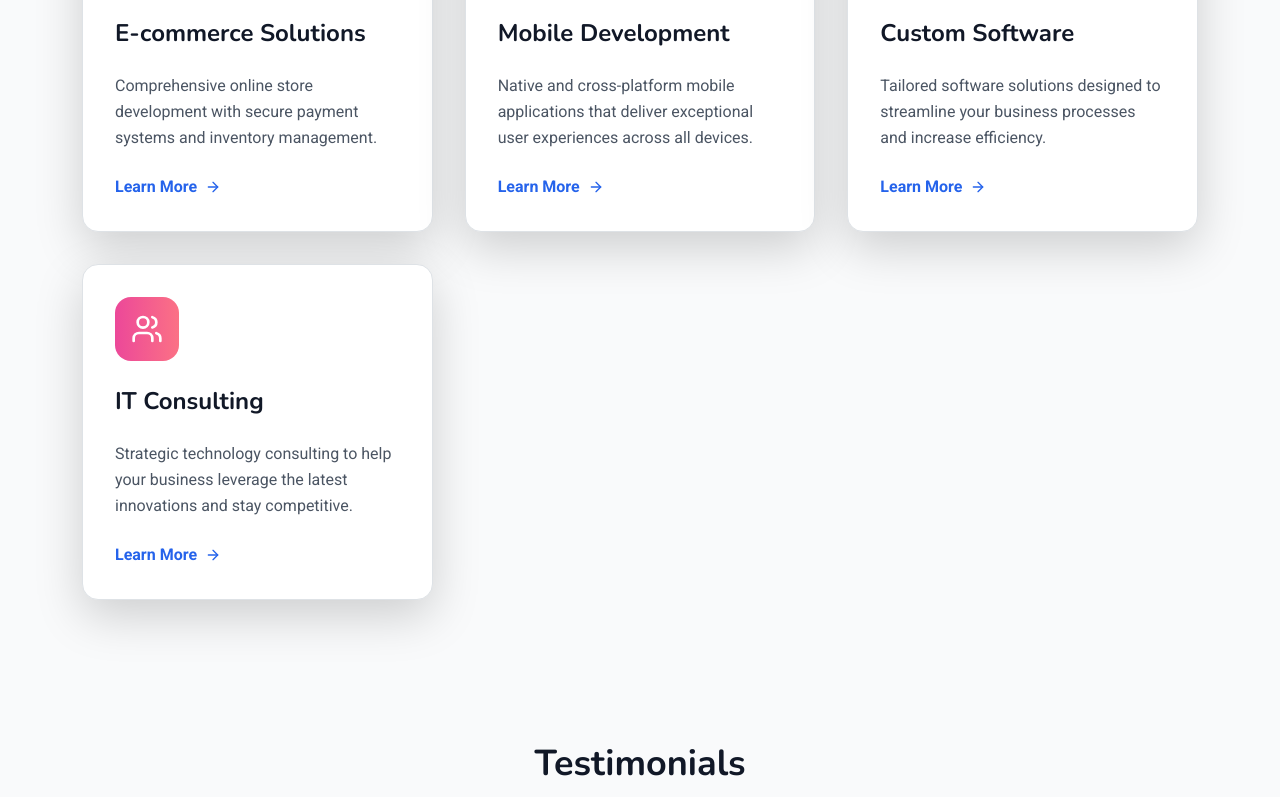
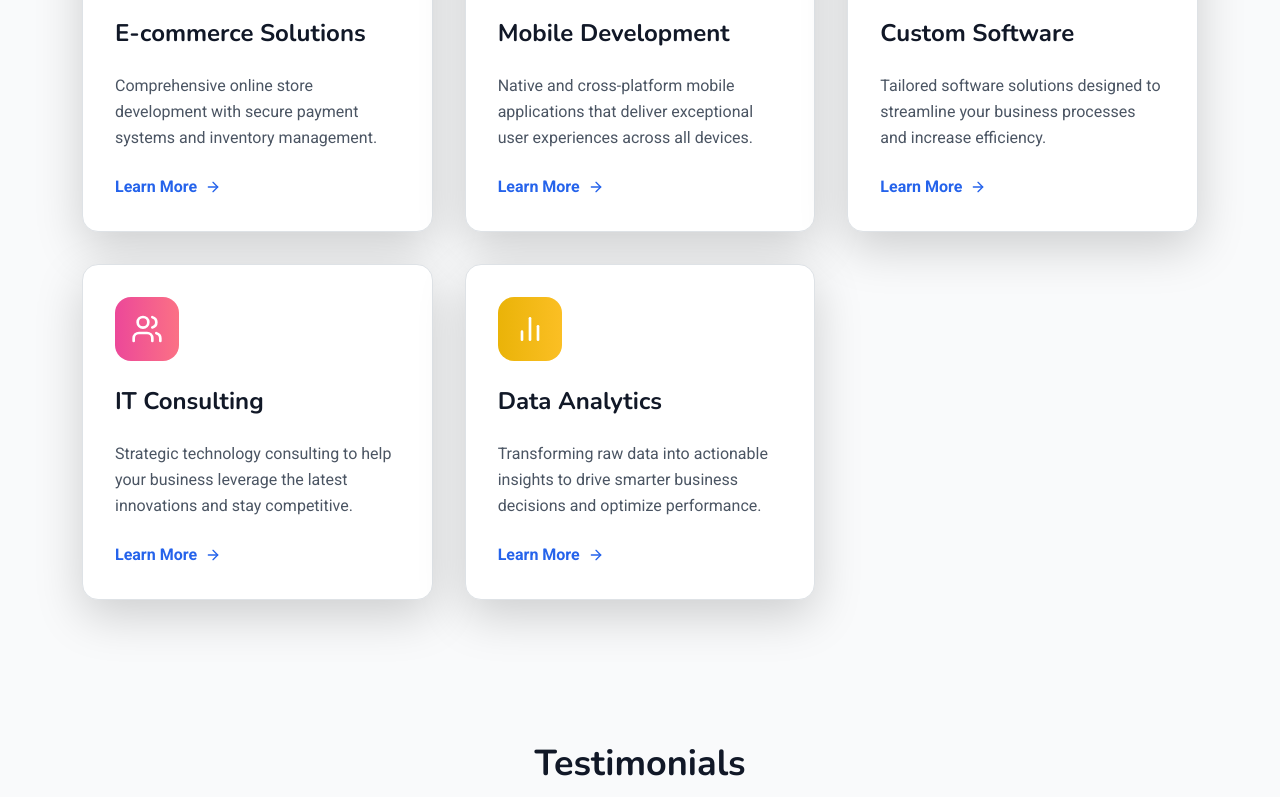
Before and after one commit to Vipin8200/devsquad, a React (Vite) app: page / in a window 1280 px wide. Shown: the part 2140-2937 px from the top of the page. Built offline with nearby package versions, Linux system fonts and the light colour scheme; what outlayer would draw is missing.

Commit message:
Add new services

```diff
--- a/src/Pages/Home.jsx
+++ b/src/Pages/Home.jsx
@@ -17,7 +17,7 @@ import testimonial1 from '../assets/img/girl.jpg'
 import testimonial2 from '../assets/img/shop.jpg'
 import testimonial3 from '../assets/img/boy.jpg'
 import '../assets/css/Main.css'
-import { ArrowRight, Code, Palette, Globe, ShoppingBag, Terminal, Smartphone, Users, PenTool  } from 'lucide-react';
+import { ArrowRight, Code, Palette, Globe, ShoppingBag, Terminal, Smartphone, Users, PenTool, BarChart2  } from 'lucide-react';
 
 
 
@@ -247,46 +247,61 @@ const Home = () => {
   {
     icon: <Palette className="h-8 w-8" />,
     title: "UI/UX Design",
-      description: "Creating intuitive and visually stunning user experiences that engage and convert visitors into customers.",
-      color: "from-blue-500 to-cyan-400"
+    description:
+      "Creating intuitive and visually stunning user experiences that engage and convert visitors into customers.",
+    color: "from-blue-500 to-cyan-400",
   },
   {
     icon: <PenTool className="h-8 w-8" />,
-      title: "Graphics Designin",
-      description: "Crafting visually compelling designs that communicate your brand's message clearly and creatively, leaving a lasting impression on your audience.",
-      color: "from-blue-500 to-cyan-400"
+    title: "Graphics Designing",
+    description:
+      "Crafting visually compelling designs that communicate your brand's message clearly and creatively, leaving a lasting impression on your audience.",
+    color: "from-blue-500 to-cyan-400",
   },
   {
     icon: <Code className="w-8 h-8" />,
     title: "Web Development",
-      description: "Building responsive, fast-loading websites with modern technologies and best practices for optimal performance.",
-      color: "from-purple-500 to-pink-400"
+    description:
+      "Building responsive, fast-loading websites with modern technologies and best practices for optimal performance.",
+    color: "from-purple-500 to-pink-400",
   },
   {
     icon: <Globe className="w-8 h-8" />,
     title: "E-commerce Solutions",
-      description: "Comprehensive online store development with secure payment systems and inventory management.",
-      color: "from-green-500 to-teal-400"
+    description:
+      "Comprehensive online store development with secure payment systems and inventory management.",
+    color: "from-green-500 to-teal-400",
   },
   {
     icon: <Smartphone className="w-8 h-8" />,
     title: "Mobile Development",
-      description: "Native and cross-platform mobile applications that deliver exceptional user experiences across all devices.",
-      color: "from-orange-500 to-red-400"
+    description:
+      "Native and cross-platform mobile applications that deliver exceptional user experiences across all devices.",
+    color: "from-orange-500 to-red-400",
   },
   {
     icon: <Terminal className="w-8 h-8" />,
     title: "Custom Software",
-      description: "Tailored software solutions designed to streamline your business processes and increase efficiency.",
-      color: "from-indigo-500 to-purple-400"
+    description:
+      "Tailored software solutions designed to streamline your business processes and increase efficiency.",
+    color: "from-indigo-500 to-purple-400",
   },
   {
     icon: <Users className="w-8 h-8" />,
     title: "IT Consulting",
-      description: "Strategic technology consulting to help your business leverage the latest innovations and stay competitive.",
-      color: "from-pink-500 to-rose-400"
-    }
+    description:
+      "Strategic technology consulting to help your business leverage the latest innovations and stay competitive.",
+    color: "from-pink-500 to-rose-400",
+  },
+  {
+    icon: <BarChart2 className="w-8 h-8" />,
+    title: "Data Analytics",
+    description:
+      "Transforming raw data into actionable insights to drive smarter business decisions and optimize performance.",
+    color: "from-yellow-500 to-amber-400",
+  },
 ];
+
 
   return (
     <div className="mt-10">
--- a/src/Pages/Services.jsx
+++ b/src/Pages/Services.jsx
@@ -12,7 +12,8 @@ import {
   CheckCircle,
   Clock,
   Star,
-  Zap
+  Zap,
+  BarChart2
 } from "lucide-react";
 
 const Services = () => {
@@ -103,7 +104,37 @@ const Services = () => {
       deliverables: ["Strategy Document", "Implementation Roadmap", "Risk Assessment", "Recommendations"],
       timeline: "2-6 weeks",
       startingPrice: "$1,500"
+    },
+    {
+      id: 8,
+      title: "Data Analytics",
+      icon: <BarChart2 className="h-8 w-8" />,
+      description: "Transform raw data into actionable insights to make data-driven business decisions.",
+      shortDesc: "Advanced analytics solutions that uncover patterns, trends, and opportunities to optimize performance.",
+      features: [
+        "Data Collection & Cleaning",
+        "Data Visualization",
+        "Predictive Analytics",
+        "Business Intelligence Reports"
+      ],
+      technologies: [
+        "Python",
+        "R",
+        "Power BI",
+        "Tableau",
+        "SQL",
+        "Google Data Studio"
+      ],
+      deliverables: [
+        "Dashboards",
+        "Data Models",
+        "Custom Reports",
+        "Insight Presentations"
+      ],
+      timeline: "3-6 weeks",
+      startingPrice: "$2,000"
     }
+
   ];
 
   useEffect(() => {
```
Lines whose indentation alone changed are shown as unchanged.
